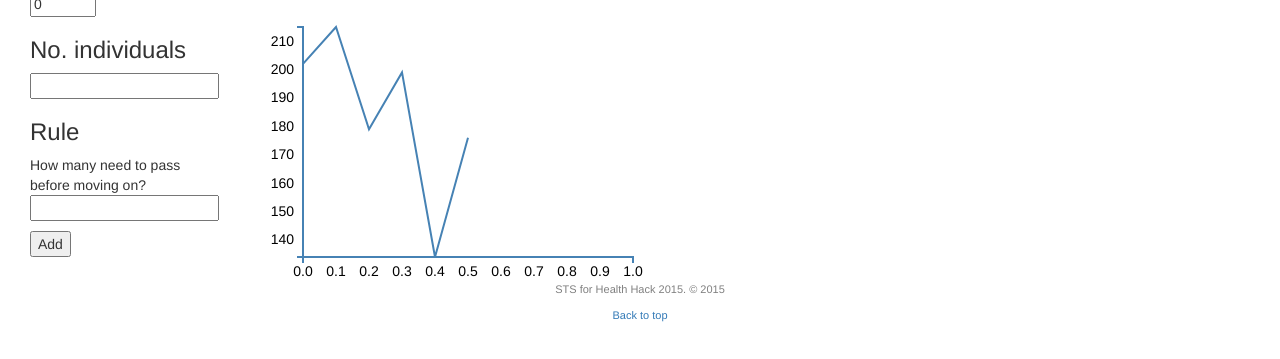
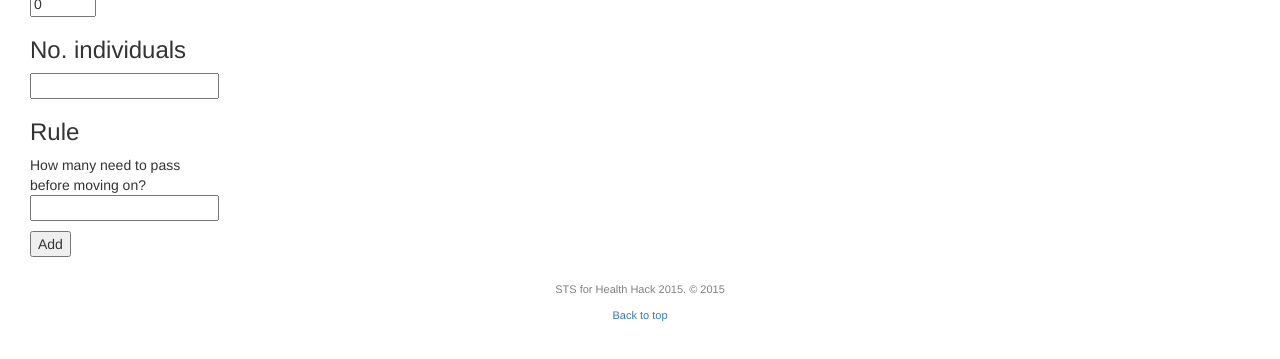
Before and after one commit to nm-t/STS, a website: page index.html in a window 1280 px wide. Shown: the part 389-748 px from the top of the page. Drawn offline with nearby package versions, Linux system fonts and the light colour scheme; no server answers.

Commit message:
Removed all the graphs

```diff
--- a/index.html
+++ b/index.html
@@ -8,6 +8,10 @@
 	<script src="https://ajax.googleapis.com/ajax/libs/jquery/1.11.3/jquery.min.js"></script>
 	<script type="text/javascript" src="bin/webScript.js"></script>
 	<script src="http://d3js.org/d3.v3.min.js"></script>
+	<script src="jstat.min.js"></script>
+	<script src="ramda.min.js"></script>
+	<script src="stage.js"></script>
+	<script src="sts.js"></script>
 </head>
 
 <body>
@@ -46,70 +50,6 @@
 				<ul id="trialSim" class="list-inline"></ul>
 		</div>
 
-		<script>
-			var drawGraph = function(area, data) {
-				// Set the dimensions of the canvas / graph
-				var margin = {top: 30, right: 20, bottom: 30, left: 50},
-				    width = 400 - margin.left - margin.right,
-				    height = 270 - margin.top - margin.bottom;
-
-				// Parse the date / time
-				var parseDate = d3.time.format("%d-%b-%y").parse;
-
-				// Set the ranges
-				var x = d3.time.scale().range([0, width]);
-				var y = d3.scale.linear().range([height, 0]);
-
-				// Define the axes
-				var xAxis = d3.svg.axis().scale(x)
-				    .orient("bottom").ticks(5);
-
-				var yAxis = d3.svg.axis().scale(y)
-				    .orient("left").ticks(5);
-
-				// Define the line
-				var valueline = d3.svg.line()
-				    .x(function(d) { return x(d.date); })
-				    .y(function(d) { return y(d.close); });
-
-				// Adds the svg canvas
-				var svg = d3.select(area)
-				    .append("svg")
-				        .attr("width", width + margin.left + margin.right)
-				        .attr("height", height + margin.top + margin.bottom)
-				    .append("g")
-				        .attr("transform",
-				              "translate(" + margin.left + "," + margin.top + ")");
-
-				// Get the data
-				d3.csv(data, function(error, data) {
-				    data.forEach(function(d) {
-				        d.date = parseDate(d.date);
-				        d.close = +d.close;
-				    });
-
-				    // Scale the range of the data
-				    x.domain(d3.extent(data, function(d) { return d.date; }));
-				    y.domain([0, d3.max(data, function(d) { return d.close; })]);
-
-				    // Add the valueline path.
-				    svg.append("path")
-				        .attr("class", "line")
-				        .attr("d", valueline(data));
-
-				    // Add the X Axis
-				    svg.append("g")
-				        .attr("class", "x axis")
-				        .attr("transform", "translate(0," + height + ")")
-				        .call(xAxis);
-
-				    // Add the Y Axis
-				    svg.append("g")
-				        .attr("class", "y axis")
-				        .call(yAxis);
-				});
-			};
-		</script>
 
 		<!-- Output graphs div -->
 		<div class="row-fluid">
@@ -118,83 +58,10 @@
 
 				<div class="col-sm-5" id="area1">
 			        <svg id="visualisation" width="400" height="270"></svg>
-			 		<script>
-			 			var data = [{
-						    "sale": "202",
-						    "year": "0.0"
-						}, {
-						    "sale": "215",
-						    "year": "0.1"
-						}, {
-						    "sale": "179",
-						    "year": "0.2"
-						}, {
-						    "sale": "199",
-						    "year": "0.3"
-						}, {
-						    "sale": "134",
-						    "year": "0.4"
-						}, {
-						    "sale": "176",
-						    "year": "0.5"
-						}];
+				</div>
+    <script>
+    </script>
 
-						var vis = d3.select("#visualisation"),
-						    WIDTH = 400,
-						    HEIGHT = 270,
-						    MARGINS = {
-						        top: 20,
-						        right: 20,
-						        bottom: 20,
-						        left: 50
-						    },
-
-					    xScale = d3.scale.linear().range([MARGINS.left, WIDTH - MARGINS.right]).domain([0,1]),
-					    yScale = d3.scale.linear().range([HEIGHT - MARGINS.top, MARGINS.bottom]).domain([134,215]),
-
-					    xAxis = d3.svg.axis()
-						    .scale(xScale),
-
-						yAxis = d3.svg.axis()
-						    .scale(yScale)
-			    			.orient("left");
-
-					    vis.append("svg:g")
-						    .attr("transform", "translate(0," + (HEIGHT - MARGINS.bottom) + ")")
-						    .call(xAxis);
-					    vis.append("svg:g")
-						    .attr("transform", "translate(" + (MARGINS.left) + ",0)")
-						    .call(yAxis);
-
-					    var lineGen = d3.svg.line()
-							.x(function(d) {
-							return xScale(d.year);
-							})
-							.y(function(d) {
-							return yScale(d.sale);
-							});
-
-						vis.append('svg:path')
-						  .attr('d', lineGen(data))
-						  .attr('fill', 'none');
-
-						var lineGen = d3.svg.line()
-						    .x(function(d) {
-						        return xScale(d.year);
-						    })
-						    .y(function(d) {
-						        return yScale(d.sale);
-						    })
-						    .interpolate("basis");
-			 		</script>
-				</div>
-
-				<div class="col-sm-5" id="area2">
-					<script>
-						//drawGraph("#area1", "data2.csv");
-						drawGraph("#area2", "data2.csv");
-					</script>
-				</div>
 			</div>
 		</div>
 	</div>
--- a/sts.js
+++ b/sts.js
@@ -85,4 +85,5 @@ var grid =  createGrid([
             {numPeople: 5, passThreshold: 3 },
             {numPeople: 10, passThreshold: 5},
 ], [0.2, 0.4, 0.7]);
-console.log('sts', to2dArray(ctrGivenS(grid, [1, 1, 1])), grid);
+
+console.log('sts', ctrGivenS(grid, [1, 1, 1]), grid);
```
